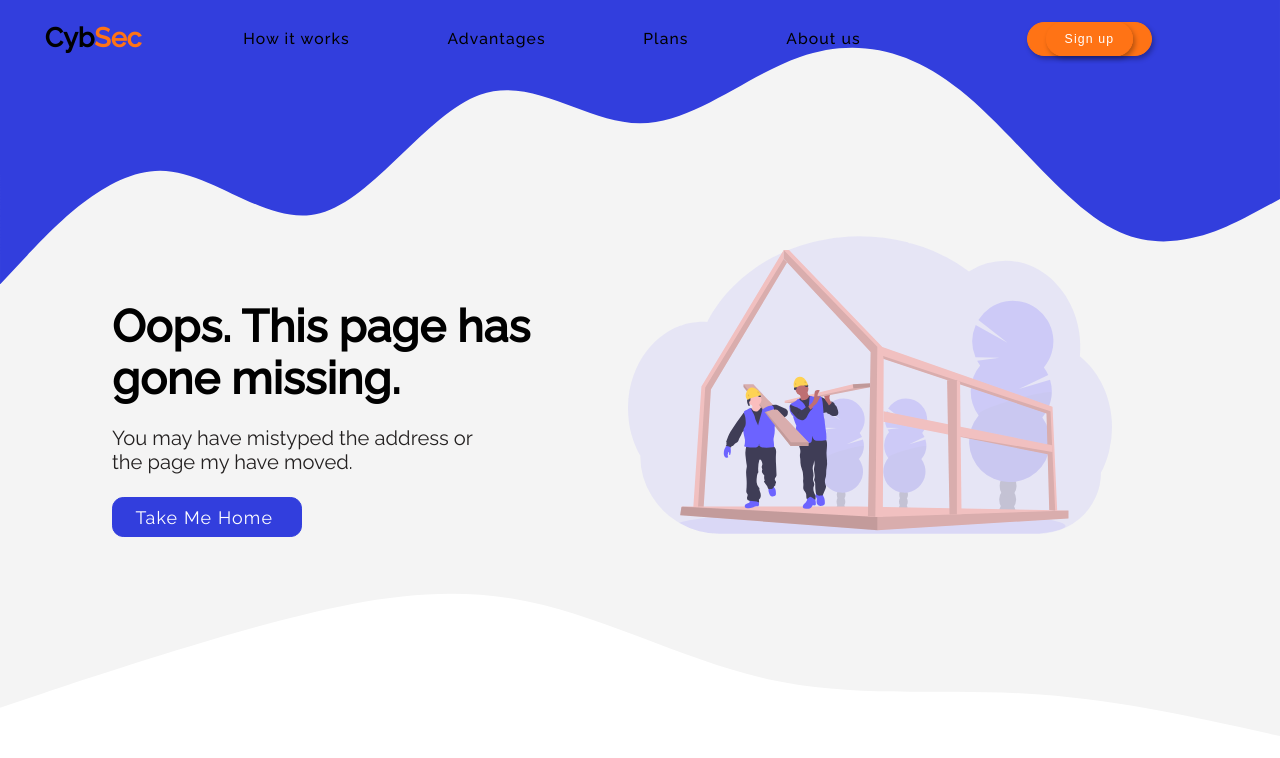
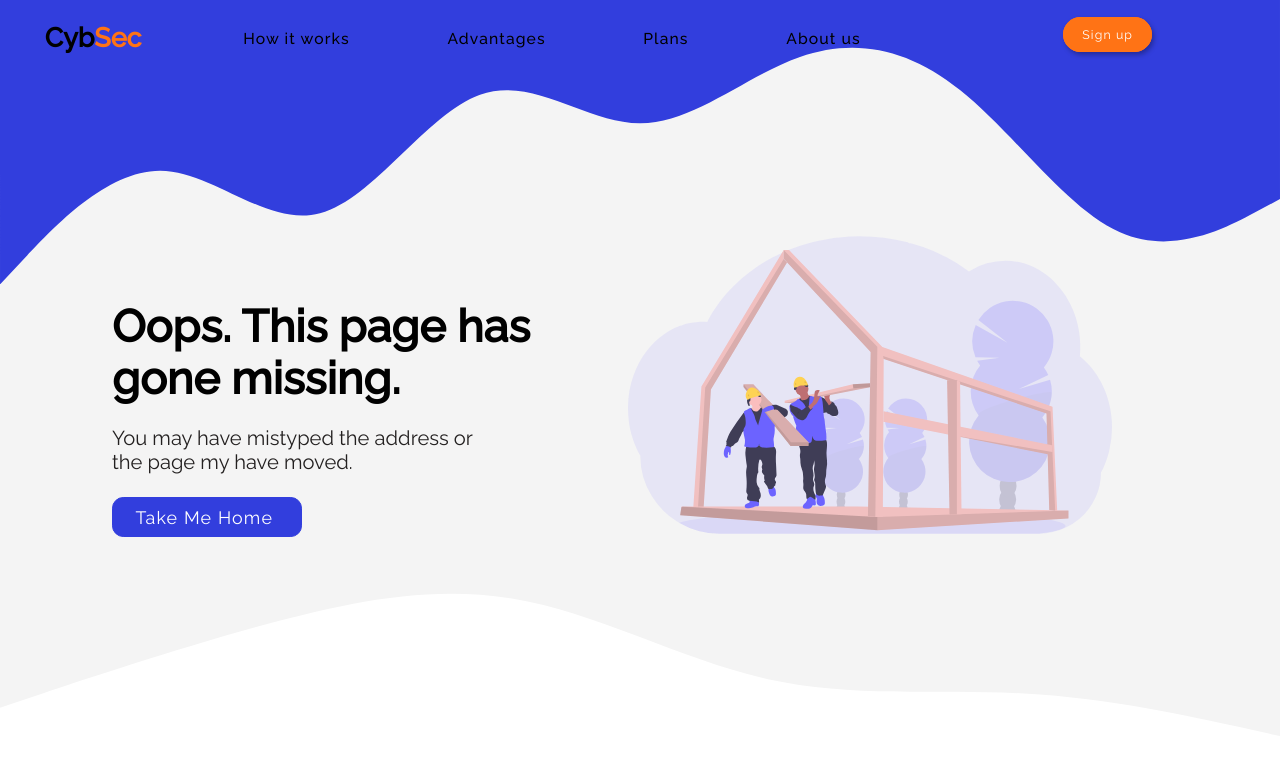
Before and after one commit to RazvanPetru/cybsec, a website: page views/404.html in a window 1280 px wide. Shown: the top 758 px of the page. Drawn offline with Linux system fonts and the light colour scheme.

Commit message:
404 page modified

```diff
--- a/views/404.html
+++ b/views/404.html
@@ -39,7 +39,7 @@
         </div>
 
         <div class="nav--btn btn">
-            <button class="btn--signUp"><a href="sign-up.html">Sign up</a></button>
+            <a class="btn--signUp" href="sign-up.html">Sign up</a>
         </div>
 
         <div class="nav--toggle">
```
